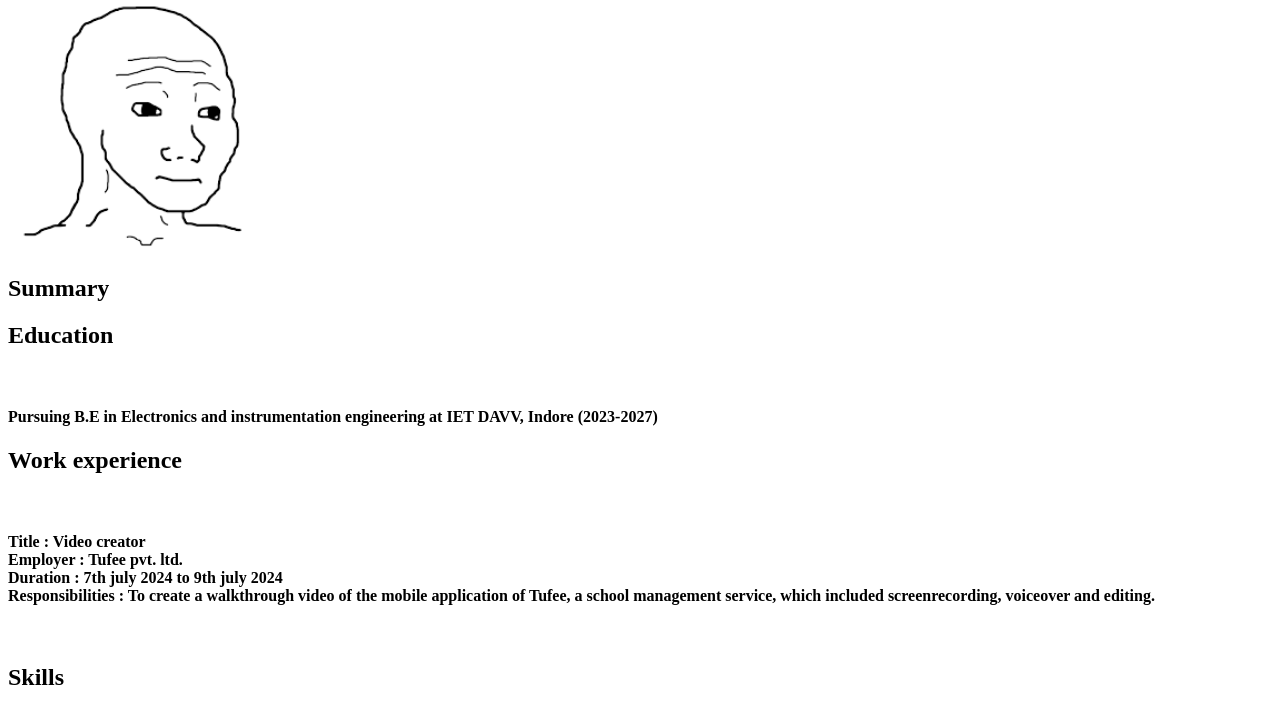
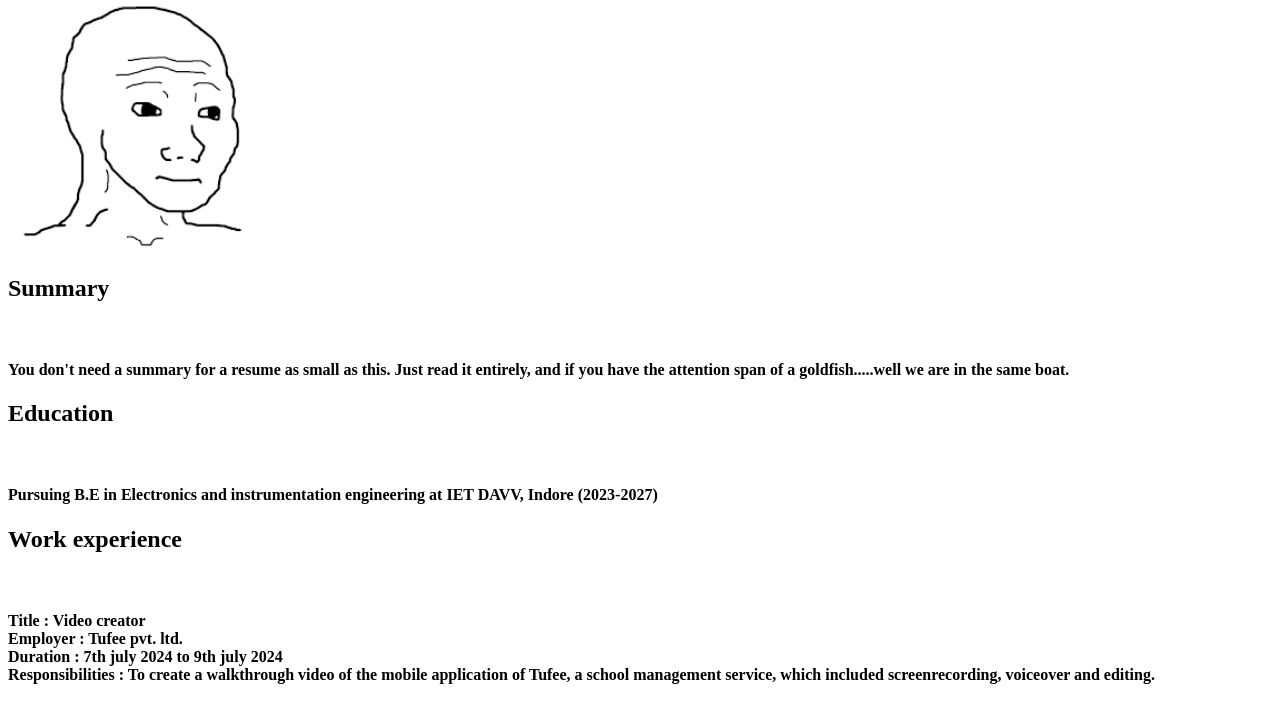
Before and after one commit to zmerth/-My-resume-An-html-project-, a plain HTML site: page index.html in a window 1280 px wide. Shown: the part 79-800 px from the top of the page. Drawn offline with Linux system fonts and the light colour scheme.

Commit message:
Update index.html

```diff
--- a/index.html
+++ b/index.html
@@ -9,6 +9,8 @@
 
 
         <h2>Summary</h2>
+        <br>
+        <h4>You don't need a summary for a resume as small as this. Just read it entirely, and if you have the attention span of a goldfish.....well we are in the same boat.</h4>
         <h2>Education</h2>
         <br>
         <h4>Pursuing B.E in Electronics and instrumentation engineering at IET DAVV, Indore  (2023-2027)</h4>
```
